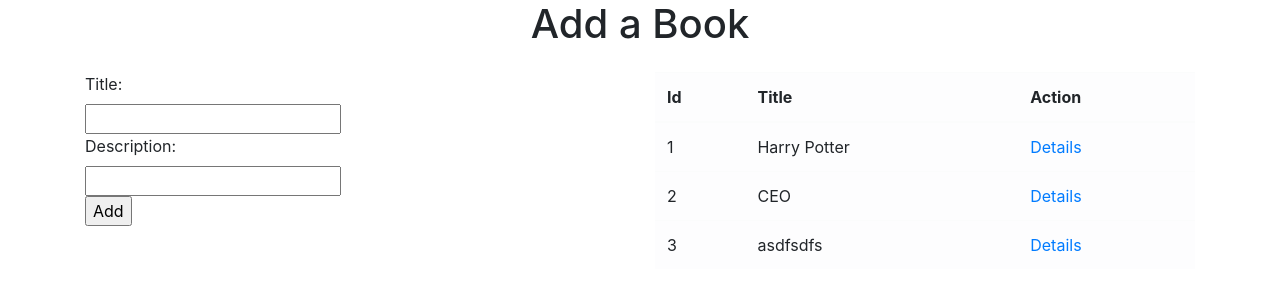
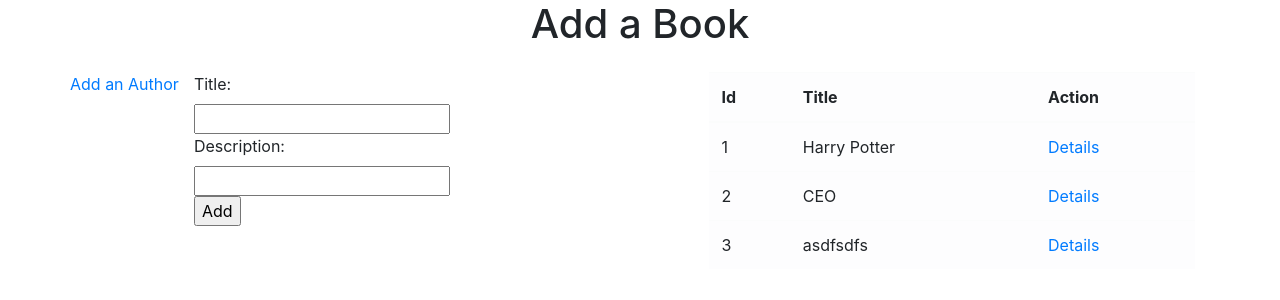
Before and after one commit to stephentannersmith/flask_orm, a Flask app: page / in a window 1280 px wide. Shown: the top 300 px of the page. Run offline with Flask 2, Linux system fonts and the light colour scheme; data comes from the database, SQL or seed files in the repository; both versions use the stored data as it was after the commit; some libraries are stand-ins or nearby versions.

Commit message:
added authors

```diff
--- a/books_authors/templates/index.html
+++ b/books_authors/templates/index.html
@@ -12,6 +12,7 @@
   <div class="container">
     <h1 class="text-center">Add a Book</h1>
     <div class="row mt-4">
+      <a href="/authors">Add an Author</a>
       <div class="col d-inline-flex">
         <form action="/new_book" method="post">
         <label for="book_title">Title: </label><input type="text" name="title" class="d-block">
```
Also changed, not shown: books_authors/books.db.
